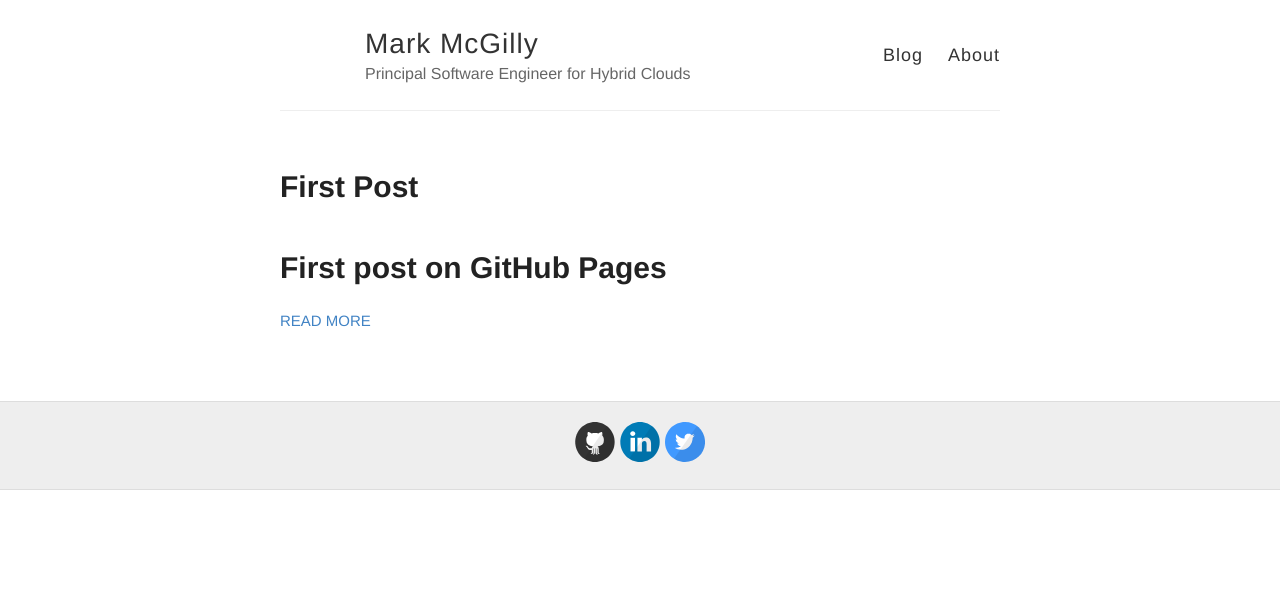
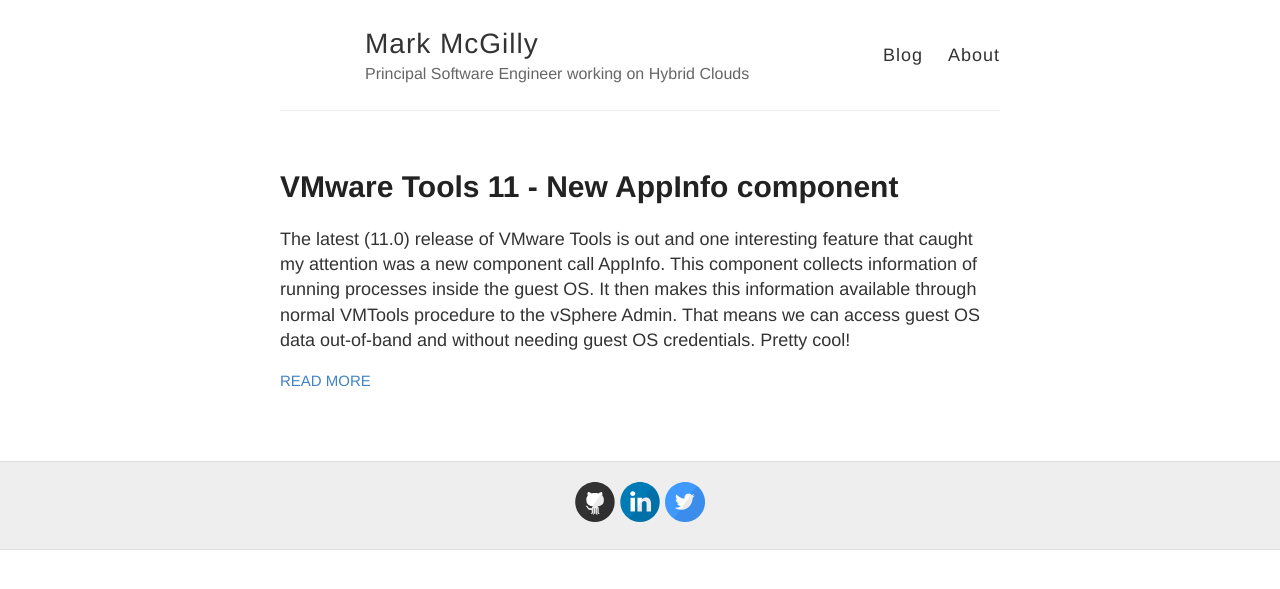
Before and after one commit to mmcgilly/mmcgilly.github.io, a Jekyll site: the page built from index.html, in a window 1280 px wide. Shown: the top 589 px of the page. Built offline with Jekyll 4.4.1, drawn with Linux system fonts in a browser that asks for light colours.

Commit message:
Remove first post and add VMTools AppInfo

```diff
--- a/_config.yml
+++ b/_config.yml
@@ -6,7 +6,7 @@
 name: Mark McGilly
 
 # Short bio or description (displayed in the header)
-description: Principal Software Engineer for Hybrid Clouds
+description: Principal Software Engineer working on Hybrid Clouds
 
 # URL of your avatar or profile pic (you could use your GitHub profile pic)
 avatar:
--- /dev/null
+++ b/_posts/2019-10-5-VMTools-AppInfo.md
@@ -0,0 +1,41 @@
+---
+layout: post
+title: VMware Tools 11 - New AppInfo component
+---
+
+The latest (11.0) release of VMware Tools is out and one interesting feature that caught my attention was a new component call AppInfo. This component collects information of running processes inside the guest OS. It then makes this information available through normal VMTools procedure to the vSphere Admin. That means we can access guest OS data out-of-band and without needing guest OS credentials. Pretty cool!
+
+I wasn't able to find any more detail on exactly what data AppInfo collected either in the release notes or elsewhere on the web.
+I decided to find out for myself. Spinning up a Windows Server 2016 VM, I installed VMware Tools 11.0.
+
+![VMInfo]({{ site.baseurl }}/images/VMTools-appinfo-vminfo.png)
+
+
+### Inside the Guest OS
+The Configuring appInfo (https://docs.vmware.com/en/VMware-Tools/11.0.0/com.vmware.vsphere.vmwaretools.doc/GUID-3A8089F6-CAF6-43B9-BD9D-B1081F8D64E2.html)  section of the VMWare Tools Product Documentation gives a good idea of what we can do from within the guest OS. There isn’t all that much to it.
+
+We can retrieve the data
+
+![Retrieve appinfo]({{ site.baseurl }}/images/VMTools-appinfo-rpctool.png)
+
+Change the polling interval. Here I have reduced it from the default 30 minutes to 30 seconds while I explore the feature.
+
+![Changing poll interval]({{ site.baseurl }}/images/VMTools-appinfo-poll-interval.png)
+
+And for Guest OS admin to stop the vSphere Admin from knowing what processes they are running, it can be disabled.
+
+### Outside the Guest OS
+It's a lot more interesting to be able to access AppInfo from outside the Guest OS.
+Using PowerCLI
+
+![Using PowerCLI]({{ site.baseurl }}/images/VMTools-appinfo-pcli.png)
+
+Interestingly the data is in the JSON format but it's easy to convert to something PowerShell can consume.
+
+![Convert from JSON]({{ site.baseurl }}/images/VMTools-appinfo-pcli-json.png)
+
+Then we can check if a particular program is running.
+
+![Convert from JSON]({{ site.baseurl }}/images/VMTools-appinfo-pcli-iexplore.png)
+
+What's this !? Internet Explorer is running on our Windows Server, tut tut
--- a/about.md
+++ b/about.md
@@ -4,12 +4,12 @@ title: About
 permalink: /about/
 ---
 
-Some information about you!
+I've been fascinated by virtualisation from the first time I booted a VM and seen the BIOS appear.
+
+I work with various VMware Datacenter Virtualization technologies all day long as well as some AWS.
 
 ### More Information
 
-A place to include any other types of information that you'd like to include about yourself.
+I have VMware Certifified Implementation Expert 6 - Data Center Virtualization (VCIX6-DCV).
 
-### Contact me
-
-[email@domain.com](mailto:email@domain.com)
+I first became VMware certified by achieving VCP5-DCV back in July 2013.
```
Also changed, not shown: _posts/2019-9-30-First-Post.md (deleted, +0 -10 lines), images/VMTools-appinfo-esxi.png (added), images/VMTools-appinfo-pcli-iexplore.png (added), images/VMTools-appinfo-pcli-json.png (added), images/VMTools-appinfo-pcli.png (added), images/VMTools-appinfo-poll-interval.png (added), images/VMTools-appinfo-rpctool.png (added), images/VMTools-appinfo-vcenter.png (added), images/VMTools-appinfo-vminfo.png (added).
